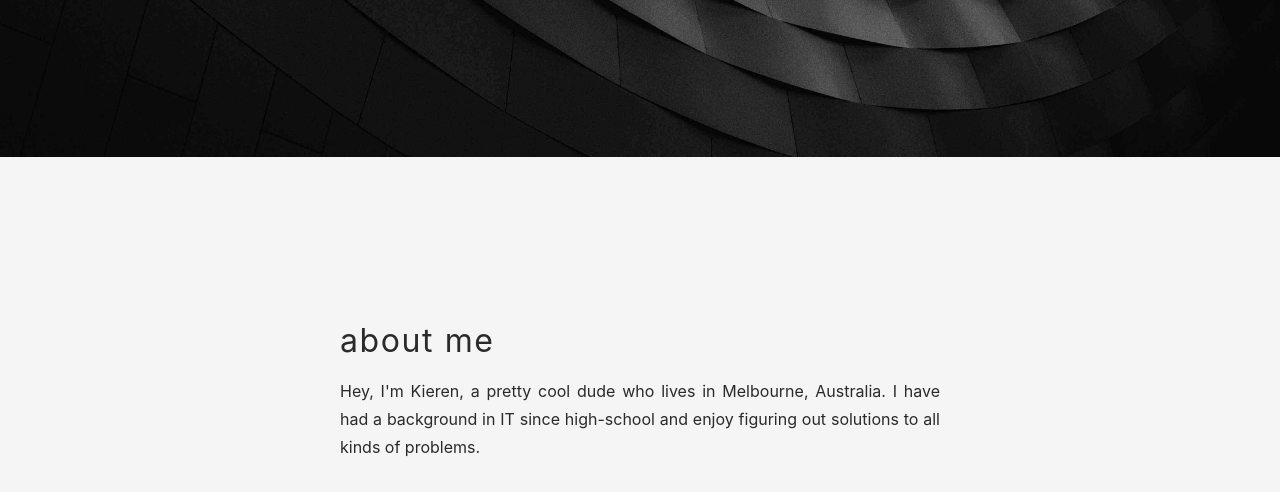
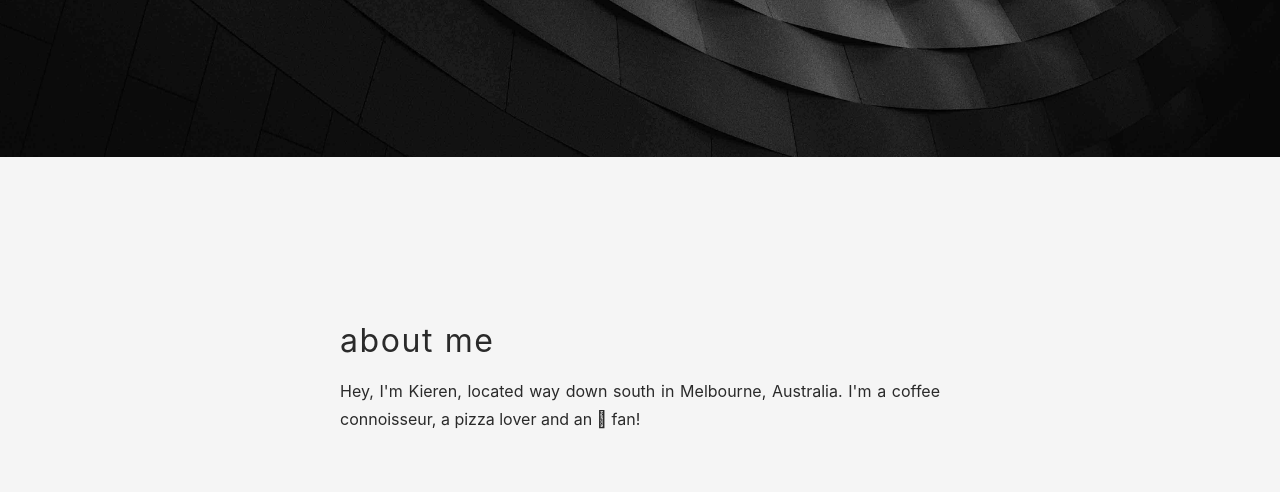
Before and after one commit to keekkja/kierenjandrews.github.io, a plain HTML site: page index.html in a window 1280 px wide. Shown: the part 446-938 px from the top of the page. Drawn offline with Linux system fonts and the light colour scheme; some icons are missing.

Commit message:
Edited the about ME

```diff
--- a/index.html
+++ b/index.html
@@ -23,7 +23,7 @@
       <div class="box">
         <h2 class="align-left">about me</h2>
         <p class="align-justify">
-          Hey, I'm Kieren, a pretty cool dude who lives in Melbourne, Australia. I have had a background in IT since high-school and enjoy figuring out solutions to all kinds of problems.
+          Hey, I'm Kieren, located way down south in Melbourne, Australia. I'm a coffee connoisseur, a pizza lover and an  fan!
         </p>
       </div>
     </section>
```
